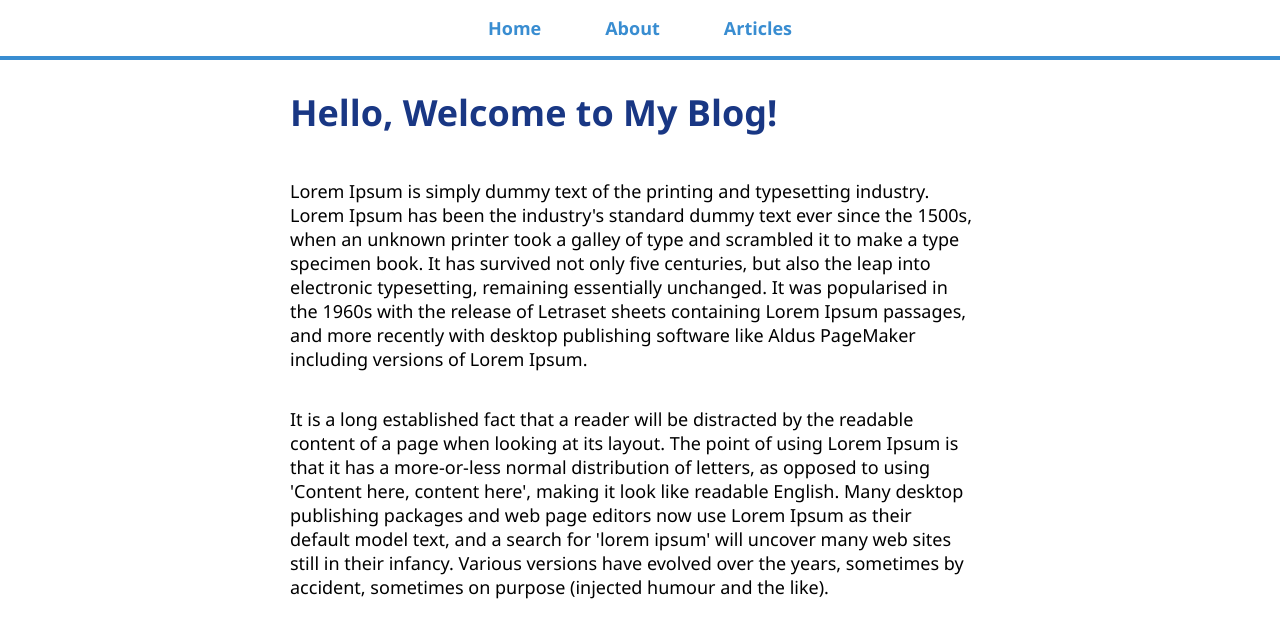
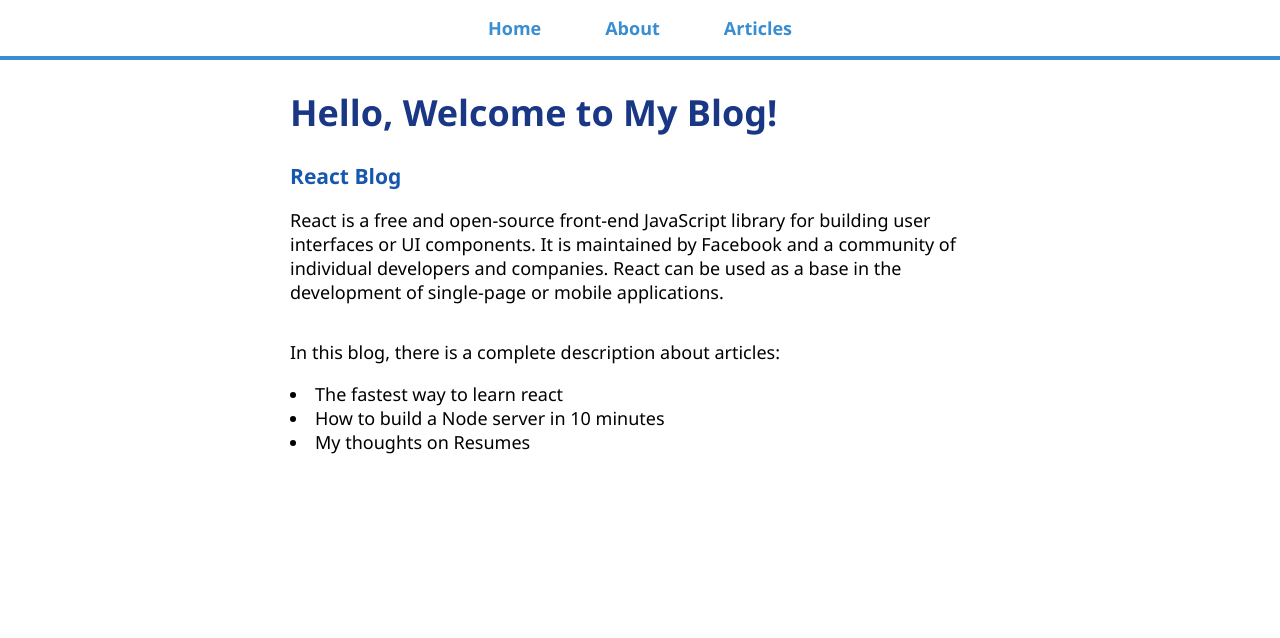
Before and after one commit to justEhmadSaeed/react-blog-app, a React (Create React App) app: page / in a window 1280 px wide. Shown: the top 638 px of the page. Built offline with nearby package versions, Linux system fonts and the light colour scheme.

Commit message:
🥂 IMPROVE: Added description about articles in 'Home Section'

```diff
--- a/package.json
+++ b/package.json
@@ -2,7 +2,7 @@
   "name": "mern-blog-app",
   "version": "0.1.0",
   "private": true,
-  "proxy":"http://localhost:8000/",
+  "proxy": "http://localhost:8000/",
   "dependencies": {
     "@testing-library/jest-dom": "^5.11.6",
     "@testing-library/react": "^11.2.2",
--- a/src/pages/HomePage.js
+++ b/src/pages/HomePage.js
@@ -2,27 +2,21 @@
 const HomePage = () => (
   <>
     <h1>Hello, Welcome to My Blog!</h1>
+    <h3>React Blog</h3>
+
     <p>
-			Lorem Ipsum is simply dummy text of the printing and typesetting industry.
-			Lorem Ipsum has been the industry's standard dummy text ever since the
-			1500s, when an unknown printer took a galley of type and scrambled it to
-			make a type specimen book. It has survived not only five centuries, but
-			also the leap into electronic typesetting, remaining essentially
-			unchanged. It was popularised in the 1960s with the release of Letraset
-			sheets containing Lorem Ipsum passages, and more recently with desktop
-			publishing software like Aldus PageMaker including versions of Lorem
-			Ipsum.
+      React is a free and open-source front-end JavaScript library for building
+      user interfaces or UI components. It is maintained by Facebook and a
+      community of individual developers and companies. React can be used as a
+      base in the development of single-page or mobile applications.
     </p>
+
     <p>
-			It is a long established fact that a reader will be distracted by the
-			readable content of a page when looking at its layout. The point of using
-			Lorem Ipsum is that it has a more-or-less normal distribution of letters,
-			as opposed to using 'Content here, content here', making it look like
-			readable English. Many desktop publishing packages and web page editors
-			now use Lorem Ipsum as their default model text, and a search for 'lorem
-			ipsum' will uncover many web sites still in their infancy. Various
-			versions have evolved over the years, sometimes by accident, sometimes on
-			purpose (injected humour and the like).
+      In this blog, there is a complete description about articles:
+      <ul></ul>
+      <li> The fastest way to learn react </li>
+      <li> How to build a Node server in 10 minutes </li>
+      <li> My thoughts on Resumes </li>
     </p>
   </>
 );
```
Lines whose indentation alone changed are shown as unchanged.
